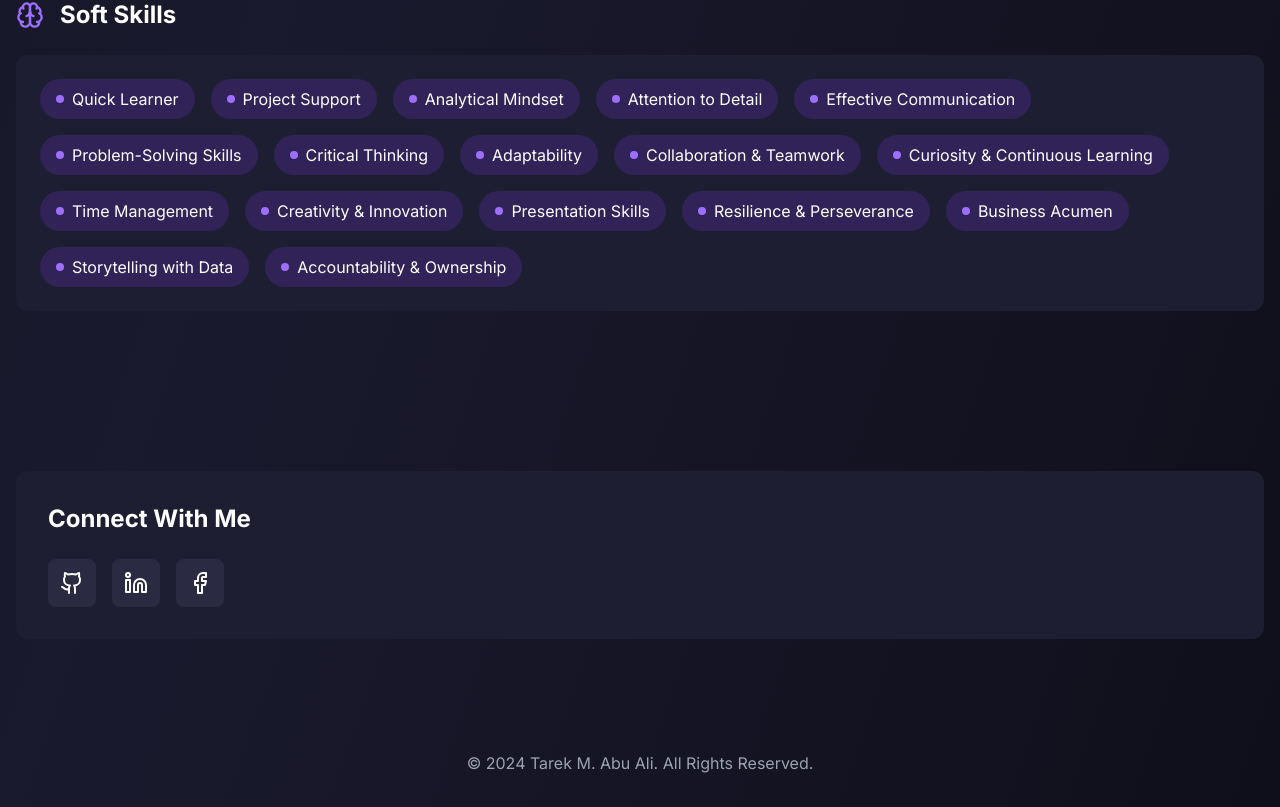
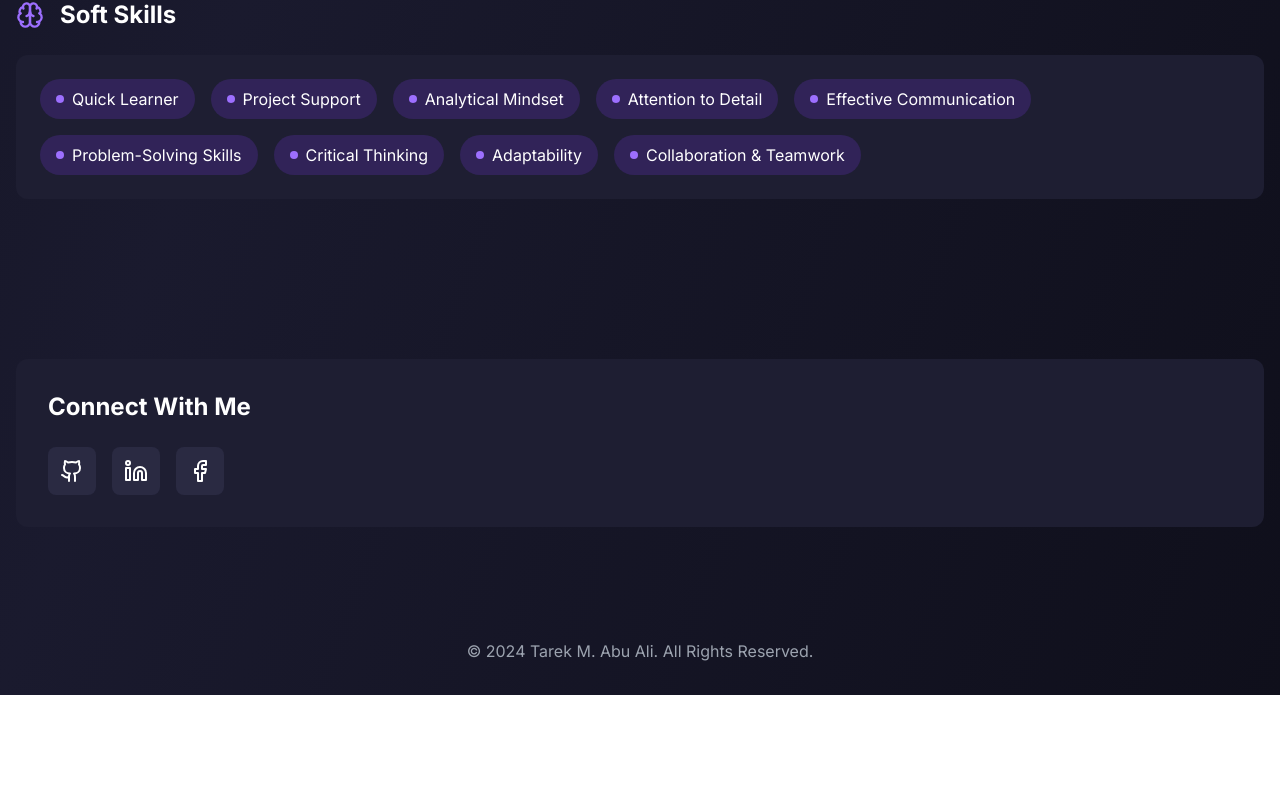
Before and after one commit to KhaledKhamees/Tarek-M.-Abu-Ali-Portfolio, a React (Vite) app: page / in a window 1280 px wide. Shown: the part 2947-3754 px from the top of the page. After the commit the page ends 3642 px from the top, so only its background shows below. Built offline with nearby package versions, Linux system fonts and the light colour scheme.

Commit message:
Skills Edit

```diff
--- a/src/App.tsx
+++ b/src/App.tsx
@@ -45,7 +45,7 @@ function App() {
     animate: { opacity: 1, y: 0 },
     transition: { duration: 0.6 }
   };
-
+// Projects
   const projects = [
     {
       id: 1,
@@ -68,7 +68,7 @@ function App() {
       icons: [BookOpen, Database, Lock]
     }
   ];
-
+//skills
   const skills = {
     technical: [
       {
@@ -98,17 +98,9 @@ function App() {
       "Critical Thinking",
       "Adaptability",
       "Collaboration & Teamwork",
-      "Curiosity & Continuous Learning",
-      "Time Management",
-      "Creativity & Innovation",
-      "Presentation Skills",
-      "Resilience & Perseverance",
-      "Business Acumen",
-      "Storytelling with Data",
-      "Accountability & Ownership"
     ]
   };
-
+//experiences
   const experiences = [
     {
       title: "Machine Learning Intern",
```
